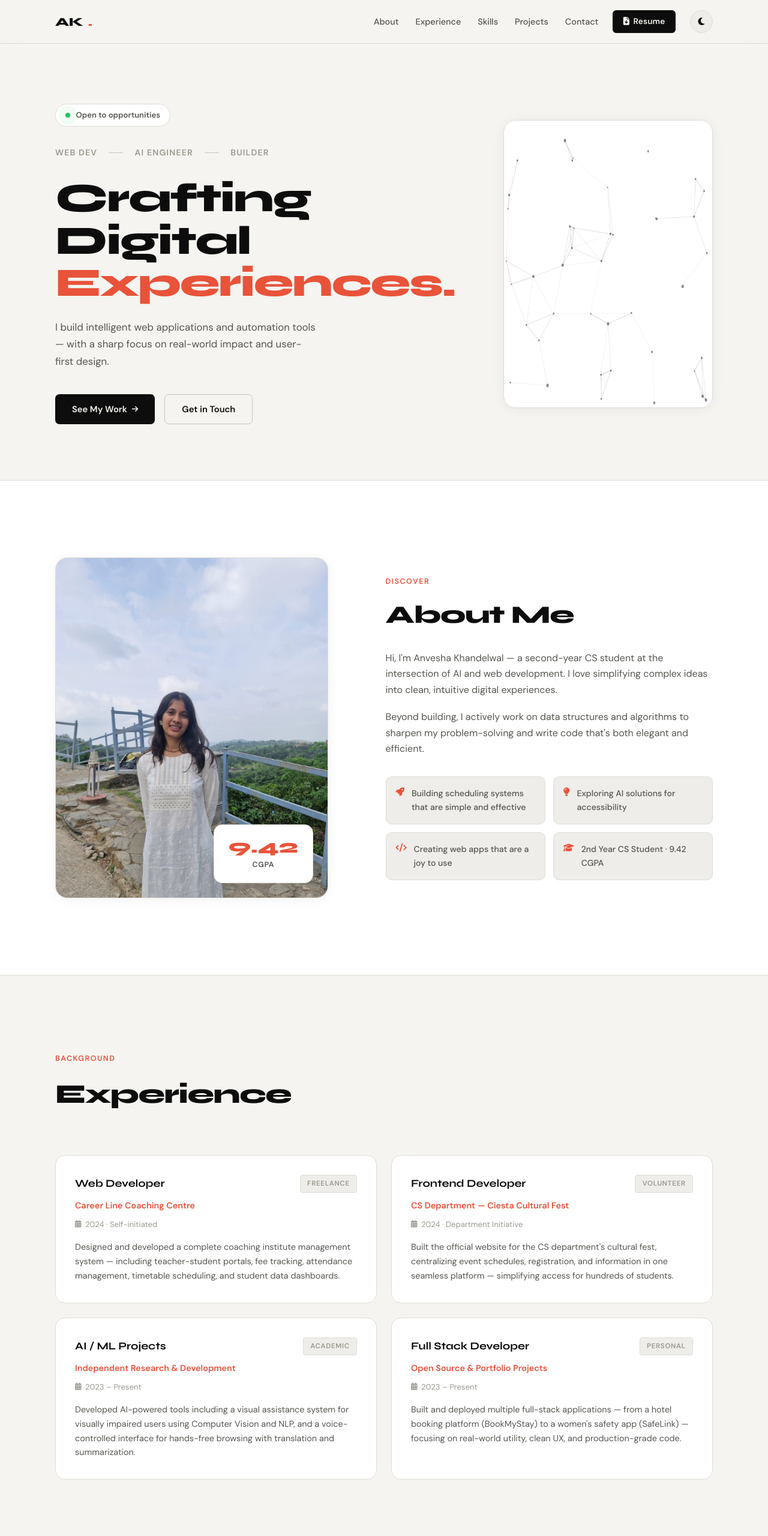
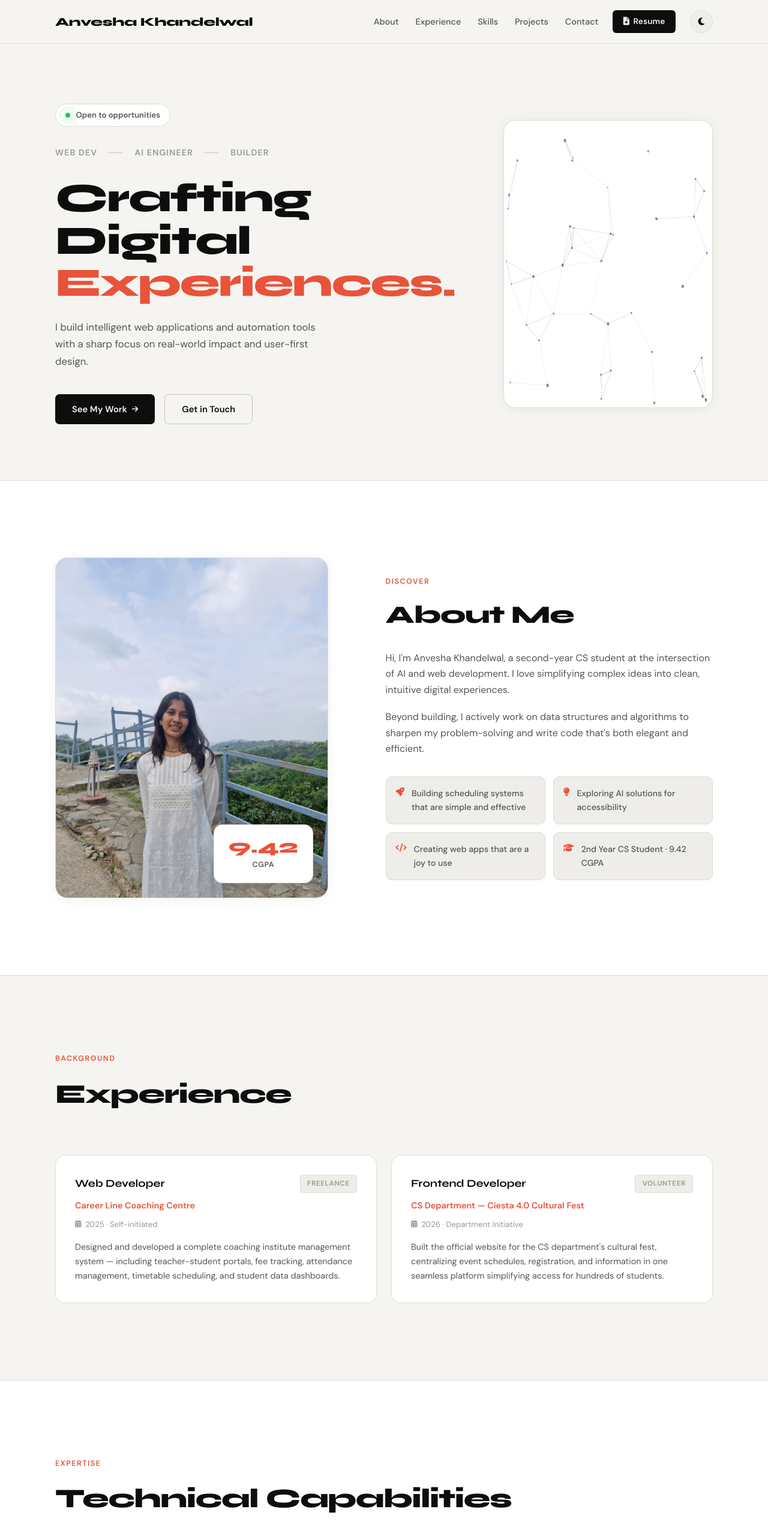
Before and after one commit to Anvesha-Khandelwal/portfolio, a plain HTML site: page index.html in a window 1280 px wide. Shown: the top 2560 px of the page at 60% size. Drawn offline with Linux system fonts and the light colour scheme.

Commit message:
updated: theme

```diff
--- a/index.html
+++ b/index.html
@@ -469,7 +469,7 @@
   <nav>
     <div class="container">
       <a href="#home" class="logo" id="logo-click">
-        AK<span class="logo-dot">.</span>
+        Anvesha Khandelwal <span class="logo-dot"></span>
       </a>
       <div class="nav-right">
         <ul class="nav-links">
@@ -511,7 +511,7 @@
           <em>Experiences.</em>
         </h1>
         <p class="hero-subtitle">
-          I build intelligent web applications and automation tools — with a sharp focus on real-world impact and user-first design.
+          I build intelligent web applications and automation tools with a sharp focus on real-world impact and user-first design.
         </p>
         <div class="hero-actions">
           <a href="#projects" class="btn btn-primary">See My Work <i class="fas fa-arrow-right" style="font-size:0.75rem"></i></a>
@@ -540,7 +540,7 @@
         <div class="about-text fade-up">
           <div class="section-label">Discover</div>
           <h2>About Me</h2>
-          <p>Hi, I'm Anvesha Khandelwal — a second-year CS student at the intersection of AI and web development. I love simplifying complex ideas into clean, intuitive digital experiences.</p>
+          <p>Hi, I'm Anvesha Khandelwal, a second-year CS student at the intersection of AI and web development. I love simplifying complex ideas into clean, intuitive digital experiences.</p>
           <p>Beyond building, I actively work on data structures and algorithms to sharpen my problem-solving and write code that's both elegant and efficient.</p>
           <div class="about-highlights">
             <div class="highlight-item">
@@ -579,7 +579,7 @@
             <span class="exp-badge">Freelance</span>
           </div>
           <div class="exp-org">Career Line Coaching Centre</div>
-          <div class="exp-period"><i class="fas fa-calendar-alt" style="font-size:0.75rem"></i> 2024 · Self-initiated</div>
+          <div class="exp-period"><i class="fas fa-calendar-alt" style="font-size:0.75rem"></i> 2025 · Self-initiated</div>
           <p class="exp-desc">Designed and developed a complete coaching institute management system — including teacher-student portals, fee tracking, attendance management, timetable scheduling, and student data dashboards.</p>
         </div>
         <div class="exp-card fade-up">
@@ -587,11 +587,11 @@
             <div class="exp-title">Frontend Developer</div>
             <span class="exp-badge">Volunteer</span>
           </div>
-          <div class="exp-org">CS Department — Ciesta Cultural Fest</div>
-          <div class="exp-period"><i class="fas fa-calendar-alt" style="font-size:0.75rem"></i> 2024 · Department Initiative</div>
-          <p class="exp-desc">Built the official website for the CS department's cultural fest, centralizing event schedules, registration, and information in one seamless platform — simplifying access for hundreds of students.</p>
+          <div class="exp-org">CS Department — Ciesta 4.0 Cultural Fest</div>
+          <div class="exp-period"><i class="fas fa-calendar-alt" style="font-size:0.75rem"></i> 2026 · Department Initiative</div>
+          <p class="exp-desc">Built the official website for the CS department's cultural fest, centralizing event schedules, registration, and information in one seamless platform simplifying access for hundreds of students.</p>
         </div>
-        <div class="exp-card fade-up">
+        <!-- <div class="exp-card fade-up">
           <div class="exp-header">
             <div class="exp-title">AI / ML Projects</div>
             <span class="exp-badge">Academic</span>
@@ -610,7 +610,7 @@
           <p class="exp-desc">Built and deployed multiple full-stack applications — from a hotel booking platform (BookMyStay) to a women's safety app (SafeLink) — focusing on real-world utility, clean UX, and production-grade code.</p>
         </div>
       </div>
-    </div>
+    </div> -->
   </section>
 
   <!-- SKILLS -->
@@ -832,13 +832,13 @@
           <span class="section-label">Get In Touch</span>
           <h2>Let's Connect</h2>
           <p>I'm actively looking for new opportunities. Whether you have a project in mind, a question, or just want to say hello — my inbox is always open.</p>
-          <div class="contact-detail"><i class="fas fa-envelope"></i> ak@example.com</div>
+          <div class="contact-detail"><i class="fas fa-envelope"></i> anveshak0906@gmail.com</div>
           <div class="contact-detail"><i class="fas fa-map-marker-alt"></i> India</div>
           <div class="social-row">
-            <a href="#" class="social-btn" title="GitHub"><i class="fab fa-github"></i></a>
-            <a href="#" class="social-btn" title="LinkedIn"><i class="fab fa-linkedin-in"></i></a>
-            <a href="#" class="social-btn" title="Email"><i class="fas fa-envelope"></i></a>
-            <a href="#" class="social-btn" title="Twitter/X"><i class="fab fa-x-twitter"></i></a>
+            <a href="https://github.com/Anvesha-Khandelwal" class="social-btn" title="GitHub"><i class="fab fa-github"></i></a>
+            <a href="https://www.linkedin.com/in/anvesha-khandelwal-115778320/" class="social-btn" title="LinkedIn"><i class="fab fa-linkedin-in"></i></a>
+            <a href="mailto:anveshak0906@gmail.com" class="social-btn" title="Email"><i class="fas fa-envelope"></i></a>
+            <!-- <a href="https://twitter.com/AnveshaKhandelwal" class="social-btn" title="Twitter/X"><i class="fab fa-x-twitter"></i></a> -->
           </div>
         </div>
         <div class="contact-form fade-up">
```
